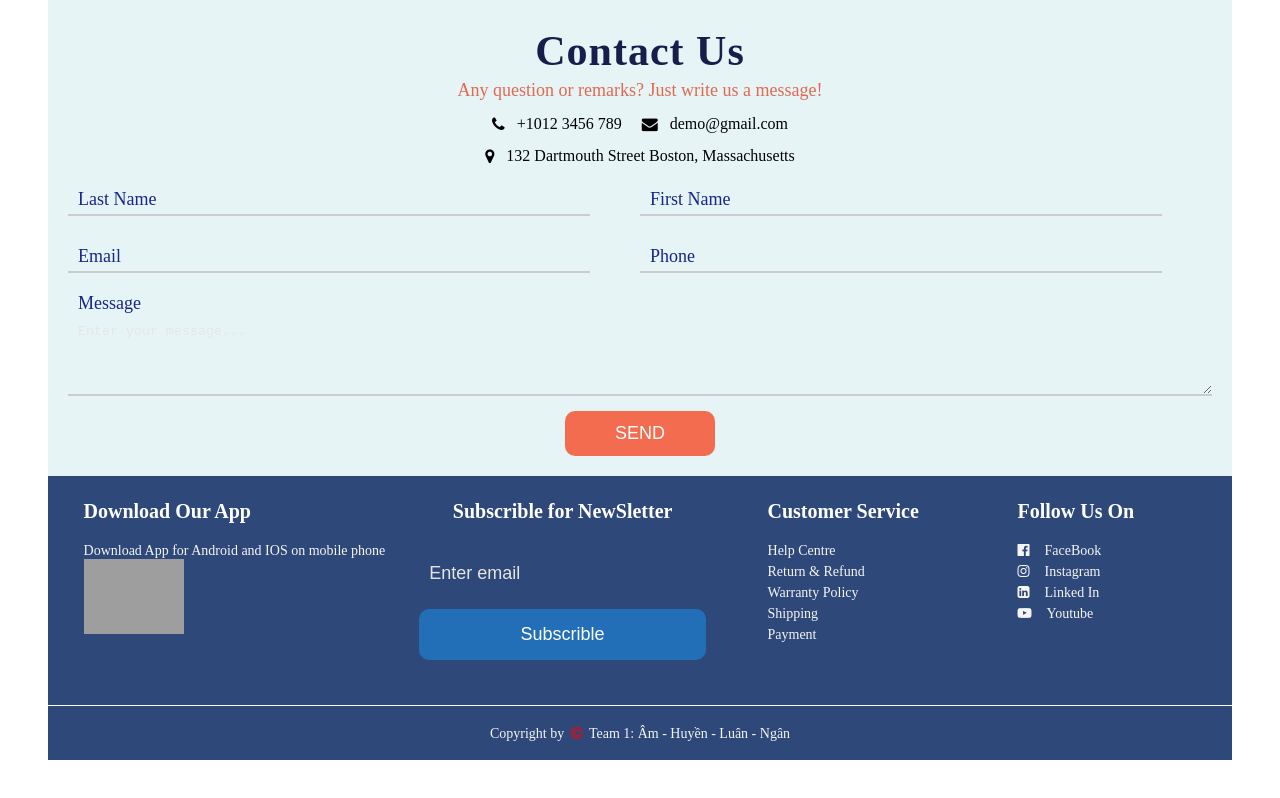
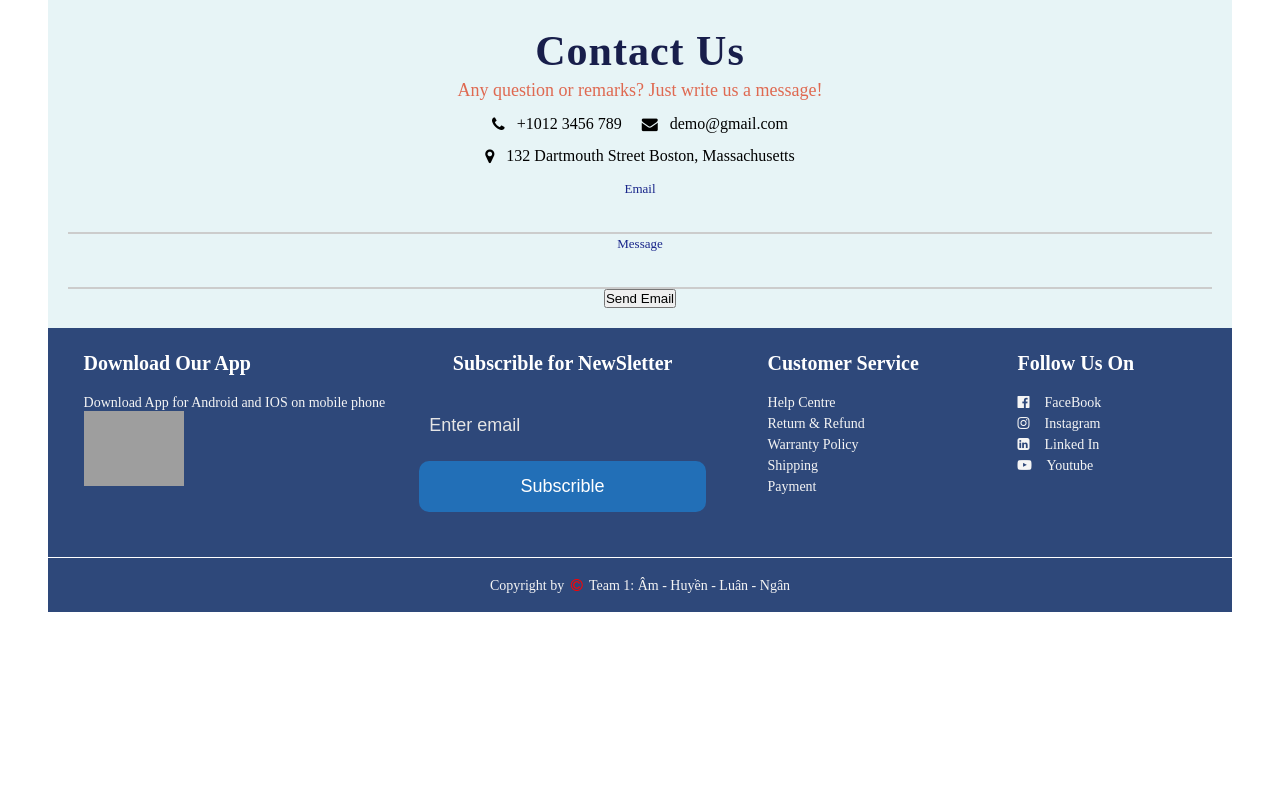
Before and after one commit to Hannah063/Final_Basic_Web_Design, a plain HTML site: page AboutContact/abcontact.html in a window 1280 px wide. Shown: the part 933-1731 px from the top of the page. After the commit the page ends 1593 px from the top, so only its background shows below. Drawn offline with nearby package versions, Linux system fonts and the light colour scheme; grey boxes are pictures that could not be loaded; a web font is replaced by a local one.

Commit message:
Ampush email 25_10

```diff
--- a/AboutContact/abcontact.html
+++ b/AboutContact/abcontact.html
@@ -12,6 +12,9 @@
     <link rel="stylesheet" href="https://stackpath.bootstrapcdn.com/font-awesome/4.7.0/css/font-awesome.min.css">
 
     <link rel="stylesheet" href="./abcontact.css">
+    <!-- Link gui mail -->
+    <script type="text/javascript"
+    src="https://cdn.jsdelivr.net/npm/@emailjs/browser@3/dist/email.min.js"></script>
 
 
     <title>About-Contact</title>
@@ -110,51 +113,17 @@
                 <i class="fa fa-map-marker" aria-hidden="true"></i>
                 <p>132 Dartmouth Street Boston, Massachusetts </p>
             </div>
-
-            <form >
-                <div class="input-container">
-                    <div class="name-input">
-                        <input type="text" id="lastname" required pattern="[A-Za-z]+" title="Vui lòng nhập ký tự chữ">
-                        <label class="label-input" for="lastname">Last Name</label>
-                        <div class="underline"></div>
-                    </div>
-
-
-                    <div class="name-input">
-                        <input type="text" id="firstname" required pattern="[A-Za-z]+" title="Vui lòng nhập ký tự chữ">
-                        <label class="label-input" for="firstname">First Name</label>
-                        <div class="underline"></div>
-                    </div>
-                </div>
-
-                <div class="input-container">
-                    <div class="email-input">
-                        <input type="email" id="email" required>
-                        <label class="label-input" for="email">Email</label>
-                        <div class="underline"></div>
-                    </div>
-                    <div class="phone-input">
-                        <input type="tel" id="phone" required>
-                        <label class="label-input" for="phone">Phone</label>
-                        <div class="underline"></div>
-                    </div>
-                </div>
-
-                <div class="input-container2">
-                    <label for="message" id="message-label">Message</label>
-                    <textarea id="message" rows="4" required placeholder="Enter your message..."></textarea>
-                    <div class="underline"></div>
-                </div>
-
-                <button id="btn-send" type="submit" onclick="sendEmail()" style="cursor: pointer">SEND</button>
-            </form >
+            <form id="contact-form">
+                <input type="hidden" name="contact_number">
+                <label>Email</label>
+                <input type="email" name="email" id="email">
+                <label>Message</label>
+                <input type="text" name="message" id="message">
+                <input type="submit" value="Send Email">
+              </form>
         </section>
 <div id="footer"></div>
     </div>
-
-
-
-
     <script>
         const toggleBtn = document.querySelector('.toggle_btn')
         const toggleBtnIcon = document.querySelector('.toggle_btn i')
@@ -179,40 +148,32 @@
     </script>
 
     <script src="https://smtpjs.com/v3/smtp.js"></script>
-    <script>
-
-emailjs.init("user_your_emailjs_user_id");
-
-
-function sendEmail() {
-    const firstname = document.getElementById("firstname").value;
-    const lastname = document.getElementById("lastname").value;
-    const email = document.getElementById("email").value;
-    const phone = document.getElementById("phone").value;
-    const message = document.getElementById("message").value;
-
-    const templateParams = {
-        from_name: firstname + " " + lastname,
-        email: email,
-        phone: phone,
-        message: message,
-    };
-
-
-    emailjs.send("service_3po5icg", "template_q8sb7jm", templateParams)
-        .then(function (response) {
-            alert("Email đã được gửi thành công!");
-            document.getElementById("contactForm").reset();
-        }, function (error) {
-            alert("Có lỗi xảy ra khi gửi email: " + error);
+<script type="text/javascript">
+    (function () {
+      emailjs.init("KB8xFDF1VWtYq9f4L");
+    })();
+  </script>
+  <script type="text/javascript">
+    window.onload = function () {
+      document
+        .getElementById("contact-form")
+        .addEventListener("submit", function(even){
+          even.preventDefault();
+          // this.contact_number.value =(Math.random()*10000)|0;
+          console.log(this)
+          emailjs.sendForm("service_klm0uxr", "template_9bst307", this).then(
+            function(){
+              console.log("SUCCESSFUL!");
+              document.getElementById("email").value="";
+              document.getElementById("message").value="";
+            },
+            function(error){
+              console.log("FAILED>>>", error);
+            }
+          );
         });
-
-
-    return false;
-}
-
-document.getElementById("btn-send").addEventListener("click", sendEmail);
-</script>
+      };
+      </script>
 <script src="/Final_Basic_Web_Design/HeaderFooter/loadHeaderFooter.js"></script>
 
 </body>
--- a/Tour/Tour.css
+++ b/Tour/Tour.css
@@ -33,7 +33,9 @@ body {
   line-height: 1.6;
   letter-spacing: 1px;
 }
-
+.header-title h1 {
+  color: white;
+}
 
 
 
```
Also changed, not shown: Tour/Tour.html (+0 -10 lines).
